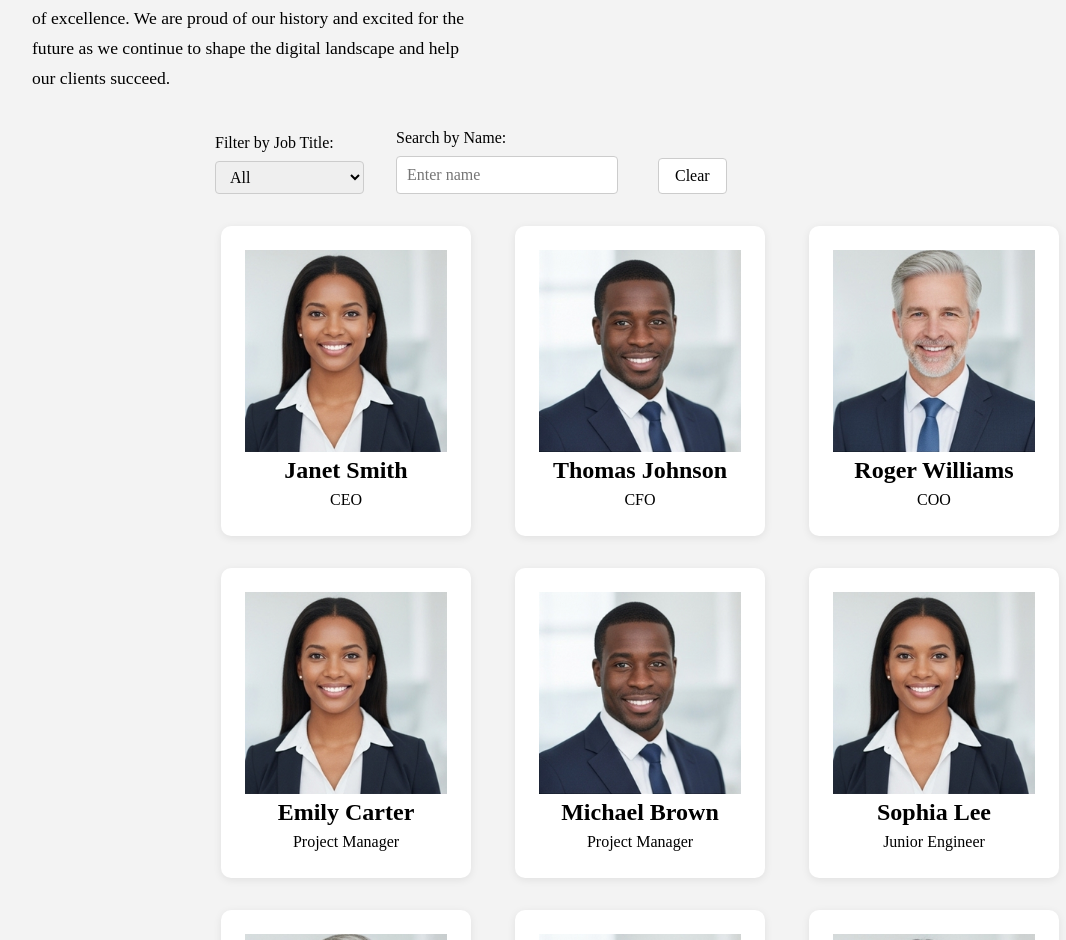
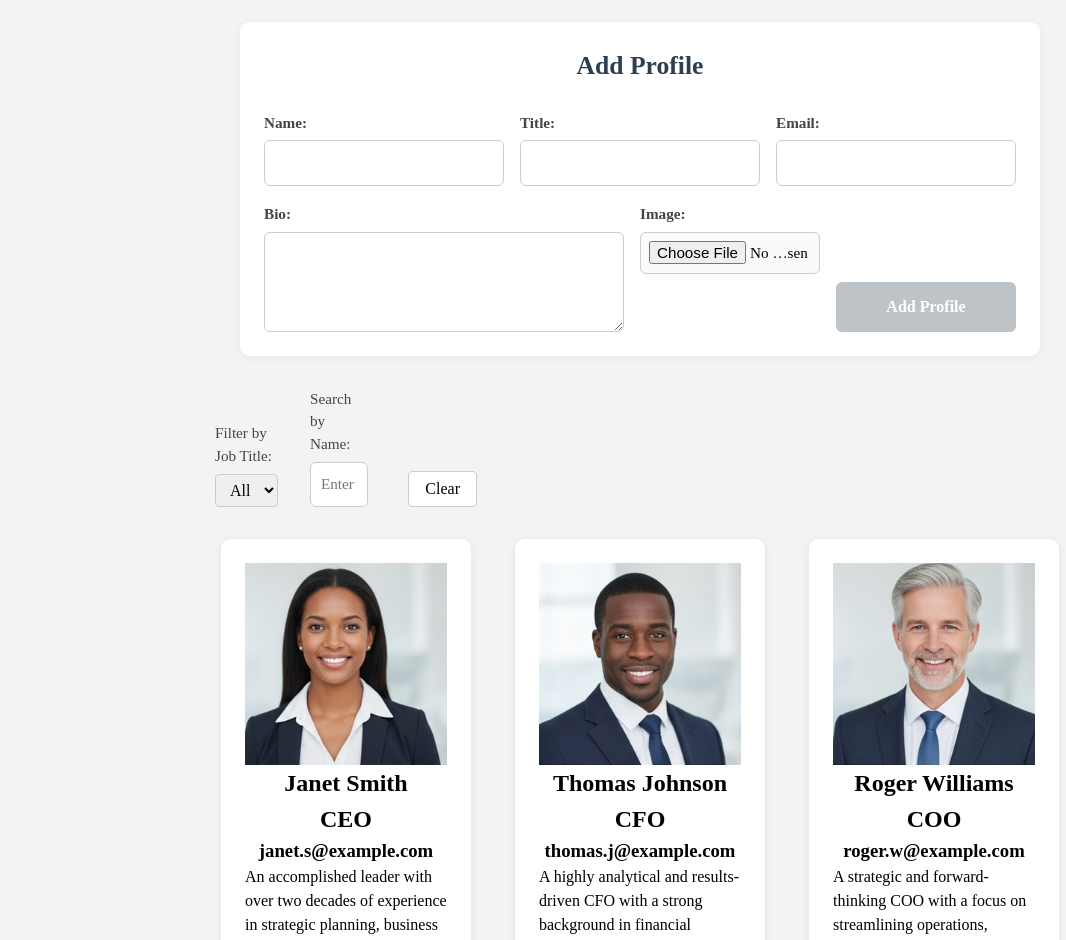
Before and after one commit to colinsubler/Profile-App, a React (Vite) app: page / in a window 1280 px wide. Shown: the part 1232-2172 px from the top of the page, without its empty margins (0-1066 px from the left). Built offline with nearby package versions, Linux system fonts and the light colour scheme.

Commit message:
completed the assignment

```diff
--- a/src/App.jsx
+++ b/src/App.jsx
@@ -12,68 +12,94 @@ import AddProfile from './components/AddProfile';
 const initialProfiles = [
     {
         imgSrc: imgOne,
-        title: "Janet Smith",
-        description: "CEO"
+        name: "Janet Smith",
+        title: "CEO",
+        email: "janet.s@example.com",
+        bio: "An accomplished leader with over two decades of experience in strategic planning, business development, and operational excellence. Janet has a proven track record of driving significant revenue growth and fostering a culture of innovation."
     },
     {
         imgSrc: imgTwo,
-        title: "Thomas Johnson",
-        description: "CFO"
+        name: "Thomas Johnson",
+        title: "CFO",
+        email: "thomas.j@example.com",
+        bio: "A highly analytical and results-driven CFO with a strong background in financial forecasting, risk management, and capital planning. Thomas specializes in creating robust financial strategies that support long-term business objectives and profitability."
     },
     {
         imgSrc: imgThree,
-        title: "Roger Williams",
-        description: "COO"
+        name: "Roger Williams",
+        title: "COO",
+        email: "roger.w@example.com",
+        bio: "A strategic and forward-thinking COO with a focus on streamlining operations, improving efficiency, and leading cross-functional teams. Roger excels at implementing scalable processes that enhance productivity and customer satisfaction."
     },
     {
         imgSrc: imgOne,
-        title: "Emily Carter",
-        description: "Project Manager"
+        name: "Emily Carter",
+        title: "Project Manager",
+        email: "emily.c@example.com",
+        bio: "A certified Project Manager known for delivering complex projects on time and within budget. Emily has a strong ability to coordinate resources, manage stakeholders, and mitigate risks to ensure project success from initiation to completion."
     },
     {
         imgSrc: imgTwo,
-        title: "Michael Brown",
-        description: "Project Manager"
+        name: "Michael Brown",
+        title: "Project Manager",
+        email: "michael.b@example.com",
+        bio: "Michael is an experienced Project Manager skilled in Agile and Scrum methodologies. He has a passion for leading collaborative teams and is adept at breaking down complex tasks into manageable milestones to achieve project goals."
     },
     {
         imgSrc: imgOne,
-        title: "Sophia Lee",
-        description: "Junior Engineer"
+        name: "Sophia Lee",
+        title: "Junior Engineer",
+        email: "sophia.l@example.com",
+        bio: "A motivated Junior Engineer with a foundational knowledge of software development and a keen interest in problem-solving. Sophia is a fast learner dedicated to contributing to innovative projects and expanding her technical skill set."
     },
     {
         imgSrc: imgThree,
-        title: "David Kim",
-        description: "Junior Engineer"
+        name: "David Kim",
+        title: "Junior Engineer",
+        email: "david.k@example.com",
+        bio: "David is an enthusiastic Junior Engineer specializing in web development. He is passionate about building clean, efficient code and is eager to learn from senior mentors to grow his career in the engineering field."
     },
     {
         imgSrc: imgTwo,
-        title: "James Wilson",
-        description: "Junior Engineer"
+        name: "James Wilson",
+        title: "Junior Engineer",
+        email: "james.w@example.com",
+        bio: "A dedicated Junior Engineer with hands-on experience in data analysis and system optimization. James is detail-oriented and committed to applying his skills to help the team improve system performance and reliability."
     },
     {
         imgSrc: imgOne,
-        title: "Olivia Martinez",
-        description: "Junior Engineer"
+        name: "Olivia Martinez",
+        title: "Junior Engineer",
+        email: "olivia.m@example.com",
+        bio: "Olivia is a proactive Junior Engineer with a background in network infrastructure. She is committed to supporting her team by providing technical assistance and is always seeking new challenges to enhance her engineering abilities."
     },
     {
         imgSrc: imgOne,
-        title: "Ava Thompson",
-        description: "HR Director"
+        name: "Ava Thompson",
+        title: "HR Director",
+        email: "ava.t@example.com",
+        bio: "A compassionate and strategic HR Director with extensive experience in talent acquisition, employee relations, and organizational development. Ava is committed to fostering a positive and inclusive work environment that supports company growth and employee well-being."
     },
     {
         imgSrc: imgThree,
-        title: "William Anderson",
-        description: "Senior Engineer"
+        name: "William Anderson",
+        title: "Senior Engineer",
+        email: "william.a@example.com",
+        bio: "A seasoned Senior Engineer with a decade of experience in developing large-scale software solutions. William is a proven leader and mentor, skilled in designing scalable architectures and driving technical innovation."
     },
     {
         imgSrc: imgTwo,
-        title: "Benjamin Clark",
-        description: "Senior Engineer"
+        name: "Benjamin Clark",
+        title: "Senior Engineer",
+        email: "benjamin.c@example.com",
+        bio: "Benjamin is a highly skilled Senior Engineer specializing in cloud computing and DevOps. He has a track record of automating workflows and implementing CI/CD pipelines to significantly improve development efficiency."
     },
     {
         imgSrc: imgThree,
-        title: "Matthew Scott",
-        description: "Senior Engineer"
+        name: "Matthew Scott",
+        title: "Senior Engineer",
+        email: "matthew.s@example.com",
+        bio: "An accomplished Senior Engineer with expertise in cybersecurity and systems architecture. Matthew is adept at leading technical teams to build secure, resilient, and high-performance systems."
     }
 ];
 
@@ -112,8 +138,10 @@ function App() {
             <Wrapper id="about">
                 <div className="content-row">
                     <About />
-                    <AddProfile addProfiles={addProfiles}/>
                 </div>
+            </Wrapper>
+            <Wrapper id="add-profile">
+                <AddProfile addProfiles={addProfiles}/>
             </Wrapper>
             <Wrapper id="cards">
                 <div className="card-row">
@@ -131,8 +159,10 @@ function App() {
                         <Card
                             key={index}
                             imgSrc={profile.imgSrc}
+                            name={profile.name}
                             title={profile.title}
-                            description={profile.description}
+                            email={profile.email}
+                            bio={profile.bio}
                         />
                     ))}
                 </div>
--- a/src/components/AddProfile.jsx
+++ b/src/components/AddProfile.jsx
@@ -1,5 +1,5 @@
 import {useState} from 'react';
-import '../styles/addprofile.module.css';
+import styles from '../styles/addprofile.module.css';
 
 const stripTags = (s) => s.replace(/<\/?[^>]+(>|$)/g, "");
 const trimCollapse = (s) => String(s ?? "").replace(/\s+/g, ' ').trim();
@@ -68,28 +68,36 @@ const AddProfile = ({addProfiles}) => {
     };
 
     return (
-        <div className="add-profile">
-            <h2>Add Profile</h2>
-            <form onSubmit={(handleSubmit)}>
+        <div className={styles['add-profile']}>
+            <h1>Add Profile</h1>
+            <form onSubmit={handleSubmit} className={styles['form-container']}>
+                {/* First Line */}
+                <div className={styles['form-row']}>
+                    <div className={styles['form-group']}>
                         <label htmlFor="name">Name:</label>
                         <input type="text" id="name" name="name" value={name} onChange={onChange} required />
-
+                    </div>
+                    <div className={styles['form-group']}>
                         <label htmlFor="title">Title:</label>
                         <input type="text" id="title" name="title" value={title} onChange={onChange} required />
-
+                    </div>
+                    <div className={styles['form-group']}>
                         <label htmlFor="email">Email:</label>
                         <input type="email" id="email" name="email" value={email} onChange={onChange} required />
+                    </div>
+                </div>
 
+                {/* Second Line */}
+                <div className={styles['form-row']}>
+                    <div className={`${styles['form-group']} ${styles['bio-group']}`}>
                         <label htmlFor="bio">Bio:</label>
                         <textarea id="bio" name="bio" value={bio} onChange={onChange} required></textarea>
-
+                    </div>
+                    <div className={styles['form-group']}>
                         <label htmlFor="img">Image:</label>
                         <input type="file" id="img" name="img" accept="image/*" onChange={onChange} required />
-
-                {errors.img && <p className="error">{errors.img}</p>}
-                {errors.general && <p className="error">{errors.general}</p>}
-                {success && <p className="success">{success}</p>}
-
+                    </div>
+                    <div className={`${styles['form-group']} ${styles['submit-group']}`}>
                         <button type="submit" disabled={isSubmitting ||
                             !trimCollapse(stripTags(name)) ||
                             !trimCollapse(stripTags(title)) ||
@@ -98,7 +106,12 @@ const AddProfile = ({addProfiles}) => {
                             !img}>
                             Add Profile
                         </button>
-                {success && <p className="success">{success}</p>}
+                    </div>
+                </div>
+
+                {errors.img && <p className={styles['error']}>{errors.img}</p>}
+                {errors.general && <p className={styles['error']}>{errors.general}</p>}
+                {success && <p className={styles['success']}>{success}</p>}
             </form>
         </div>
     )
--- a/src/components/Card.jsx
+++ b/src/components/Card.jsx
@@ -2,7 +2,7 @@ import PropTypes from "prop-types";
 import styles from "../styles/card.module.css";
 import React, { useEffect, useState } from "react";
 
-const Card = ({ imgSrc, title, description, dark }) => {
+const Card = ({ imgSrc, name, title, email, bio, dark }) => {
     const [fadeClass, setFadeClass] = useState("");
 
     useEffect(() => {
@@ -12,16 +12,20 @@ const Card = ({ imgSrc, title, description, dark }) => {
     return (
         <div className={`${styles.card} ${fadeClass} ${dark ? styles.dark : ""}`}>
             <img src={imgSrc} alt="Headshot" />
+            <h1>{name}</h1>
             <h1>{title}</h1>
-            <p>{description}</p>
+            <h3>{email}</h3>
+            <p>{bio}</p>
         </div>
     );
 }
 
 Card.propTypes = {
     imgSrc: PropTypes.string.isRequired,
+    name: PropTypes.string.isRequired,
     title: PropTypes.string.isRequired,
-    description: PropTypes.string.isRequired,
+    email: PropTypes.string.isRequired,
+    bio: PropTypes.string.isRequired,
     dark: PropTypes.bool,
 };
 
--- a/src/styles/addprofile.module.css
+++ b/src/styles/addprofile.module.css
@@ -1,104 +1,133 @@
 .add-profile {
-    max-width: 600px;
-    margin: 40px auto;
-    padding: 30px;
-    background-color: #fff;
-    border-radius: 12px;
-    box-shadow: 0 8px 16px rgba(0, 0, 0, 0.1);
-    font-family: 'Segoe UI', Tahoma, Geneva, Verdana, sans-serif;
-    color: #333;
+    max-width: 800px;
+    margin: 2rem auto;
+    padding: 1.5rem;
+    background: #fff;
+    border-radius: 10px;
+    box-shadow: 0 2px 8px rgba(0,0,0,0.05);
+    font-size: 1rem;
+    line-height: 1.6;
 }
 
-.add-profile h2 {
+.add-profile h1 {
     text-align: center;
     color: #2c3e50;
-    margin-bottom: 25px;
-    font-size: 2em;
+    margin-bottom: 1.5rem;
+    font-size: 1.6em;
     font-weight: 600;
 }
 
-.add-profile form {
+.form-container {
     display: flex;
     flex-direction: column;
-    gap: 15px;
+    gap: 1rem;
 }
 
-.add-profile label {
-    font-weight: 600;
-    color: #555;
-    margin-bottom: 5px;
-    font-size: 1em;
+.form-row {
+    display: flex;
+    flex-wrap: wrap;
+    gap: 1rem;
 }
 
-.add-profile input[type="text"],
-.add-profile input[type="email"],
-.add-profile textarea,
-.add-profile input[type="file"] {
+.form-group {
+    display: flex;
+    flex-direction: column;
+    flex: 1;
+    min-width: 180px;
+}
+
+.bio-group {
+    flex: 2;
+    min-width: 280px;
+}
+
+.submit-group {
+    align-self: flex-end;
+    min-width: 140px;
+}
+
+label {
+    font-weight: 600;
+    color: #444;
+    margin-bottom: 5px;
+    font-size: 0.95em;
+}
+
+input[type="text"],
+input[type="email"],
+textarea,
+input[type="file"] {
     width: 100%;
-    padding: 12px;
+    padding: 10px;
     border: 1px solid #ccc;
-    border-radius: 8px;
-    font-size: 1em;
+    border-radius: 6px;
+    font-size: 0.95em;
     transition: border-color 0.3s ease-in-out, box-shadow 0.3s ease-in-out;
     box-sizing: border-box;
 }
 
-.add-profile input:focus,
-.add-profile textarea:focus {
+input:focus,
+textarea:focus {
     outline: none;
     border-color: #3498db;
-    box-shadow: 0 0 5px rgba(52, 152, 219, 0.5);
+    box-shadow: 0 0 4px rgba(52, 152, 219, 0.4);
 }
 
-.add-profile textarea {
+textarea {
     resize: vertical;
-    min-height: 120px;
+    min-height: 100px;
 }
 
-.add-profile input[type="file"] {
-    padding: 10px;
+input[type="file"] {
+    padding: 8px;
     border: 1px solid #ccc;
-    background-color: #f9f9f9;
+    background-color: #fafafa;
 }
 
-.add-profile .error {
+.error {
     color: #e74c3c;
-    font-size: 0.9em;
-    margin-top: -10px;
+    font-size: 0.85em;
     text-align: center;
     font-weight: 500;
+    margin-top: -5px;
 }
 
-.add-profile .success {
+.success {
     color: #27ae60;
-    font-size: 0.9em;
-    margin-top: -10px;
+    font-size: 0.85em;
     text-align: center;
     font-weight: 500;
+    margin-top: -5px;
 }
 
-.add-profile button[type="submit"] {
-    padding: 15px;
+button[type="submit"] {
+    padding: 12px;
     background-color: #3498db;
     color: white;
     border: none;
-    border-radius: 8px;
+    border-radius: 6px;
     cursor: pointer;
-    font-size: 1.1em;
+    font-size: 1em;
     font-weight: 600;
     transition: background-color 0.3s ease-in-out, transform 0.2s ease-in-out;
 }
 
-.add-profile button[type="submit"]:hover {
+button[type="submit"]:hover {
     background-color: #2980b9;
 }
 
-.add-profile button[type="submit"]:active {
+button[type="submit"]:active {
     transform: translateY(2px);
 }
 
-.add-profile button[type="submit"]:disabled {
+button[type="submit"]:disabled {
     background-color: #bdc3c7;
     cursor: not-allowed;
     transform: none;
 }
+
+@media (max-width: 600px) {
+    .form-row {
+        flex-direction: column;
+    }
+}
```
Lines whose indentation alone changed are shown as unchanged.
